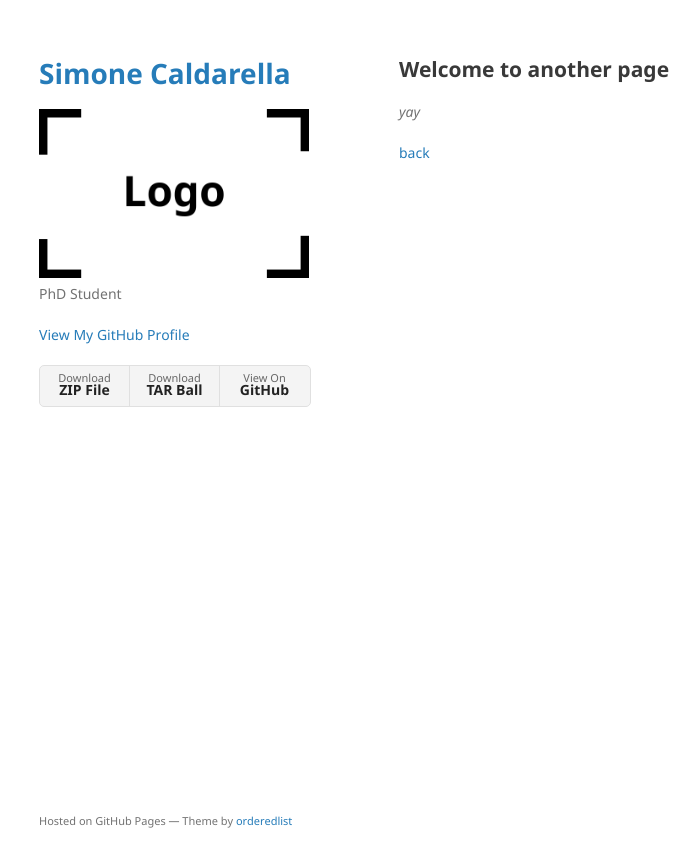
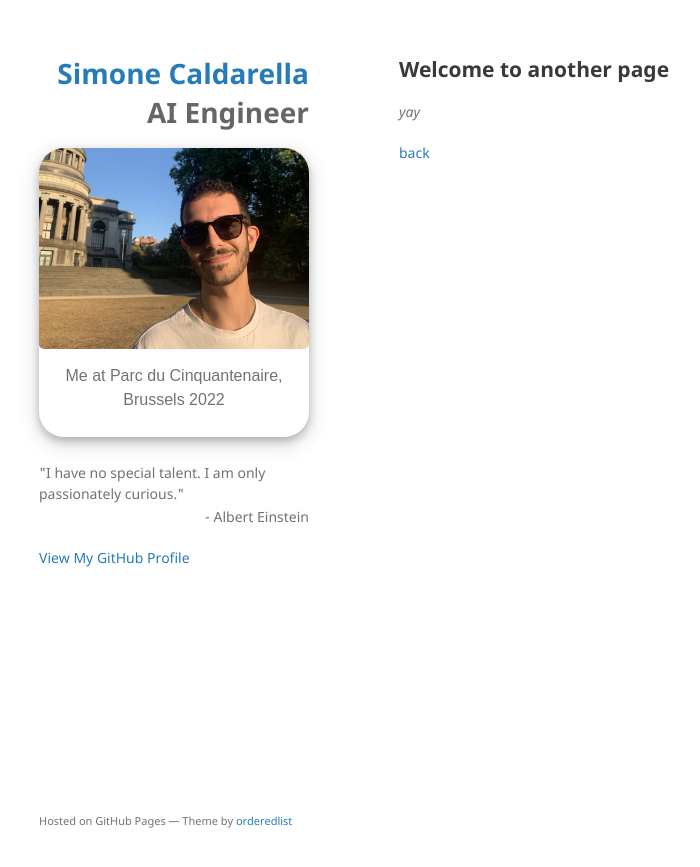
Before and after one commit to SimoneCaldarella/simonecaldarella.github.io, a Jekyll site: the page built from another-page.md, in a window 1280 px wide. Shown: the top 867 px of the page, without its empty margins (171-871 px from the left). Built offline with Jekyll 4.4.1, drawn with Linux system fonts in a browser that asks for light colours; some web fonts are replaced; our own code applies the rules of GitHub Pages for plain Markdown files.

Commit message:
Change logo style and added description

```diff
--- a/_config.yml
+++ b/_config.yml
@@ -1,6 +1,8 @@
 title: Simone Caldarella
+position: AI Engineer
 logo: /assets/img/logo.png
-description: PhD Student
-show_downloads: true
-google_analytics:
+logo_caption: Me at Parc du Cinquantenaire, <br> Brussels 2022
+description: I have no special talent. I am only passionately curious.
+show_downloads: false
 theme: jekyll-theme-minimal
+github: SimoneCaldarella
--- a/_layouts/default.html
+++ b/_layouts/default.html
@@ -4,6 +4,10 @@
     <meta charset="UTF-8">
     <meta http-equiv="X-UA-Compatible" content="IE=edge">
     <meta name="viewport" content="width=device-width, initial-scale=1">
+    <link rel="stylesheet" href="/assets/css/logo.css">
+    <style>
+      @import url('https://fonts.cdnfonts.com/css/sunday-orange');
+    </style>
 
 {% seo %}
     <link rel="stylesheet" href="{{ "/assets/css/style.css?v=" | append: site.github.build_revision | relative_url }}">
@@ -15,13 +19,20 @@
   <body>
     <div class="wrapper">
       <header>
-        <h1><a href="{{ "/" | absolute_url }}">{{ site.title | default: site.github.repository_name }}</a></h1>
+        <h1 style="margin-bottom: 3%; text-align: right"><a href="{{ "/" | absolute_url }}">{{ site.title | default: site.github.repository_name }}</a></h1>
+        <h1 style="margin-top: 3%; color: black; opacity: 0.6; text-align: right;">{{ site.position }}</h1>
 
         {% if site.logo %}
-          <img src="{{site.logo | relative_url}}" alt="Logo" />
+          <div class="polaroid">
+            <img src="{{site.logo | relative_url}}" style="width:100%; border-radius: 5px;">
+            <div class="container">
+            <p>{{ site.logo_caption}}</p>
+            </div>
+          </div>
         {% endif %}
 
-        <p>{{ site.description | default: site.github.project_tagline }}</p>
+        <p style="text-align: left; margin-bottom: 1%">"{{ site.description | default: site.github.project_tagline }}"</p>
+        <p style="text-align: right; margin-top: 1%"> - Albert Einstein</p>
 
         {% if site.github.is_project_page %}
         <p class="view"><a href="{{ site.github.repository_url }}">View the Project on GitHub <small>{{ site.github.repository_nwo }}</small></a></p>
--- /dev/null
+++ b/assets/css/logo.css
@@ -0,0 +1,14 @@
+div.polaroid {
+    background-color: white;
+    box-shadow: 0 4px 8px 0 rgba(0, 0, 0, 0.2), 0 6px 20px 0 rgba(0, 0, 0, 0.19);
+    margin-bottom: 25px;
+    border-radius: 25px;
+    overflow: hidden;
+  }
+
+div.container {
+  text-align: center;
+  padding: 10px 5px 5px;
+  font-size: medium;
+  font-family: 'Sunday Orange', sans-serif;
+}
```
Also changed, not shown: assets/img/logo.png, assets/img/logo_stock.png (added).
